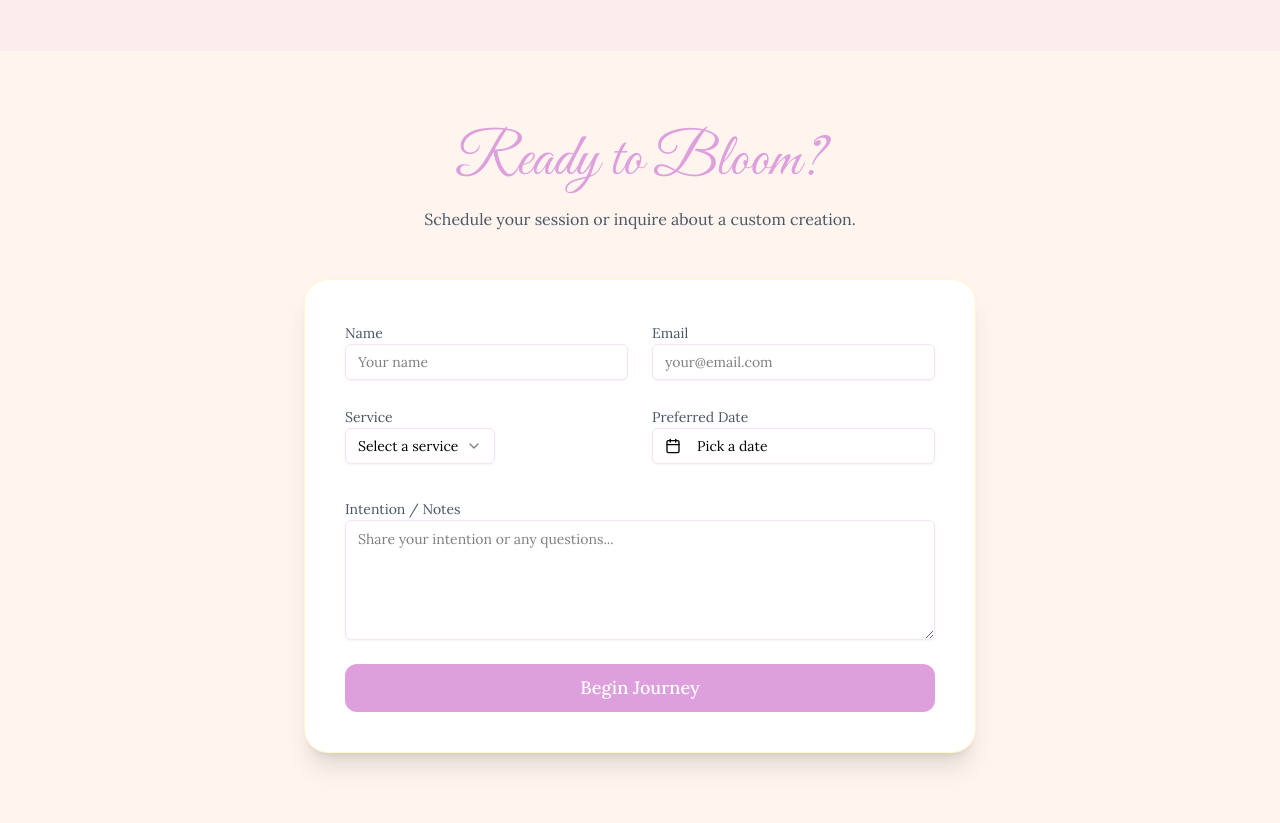
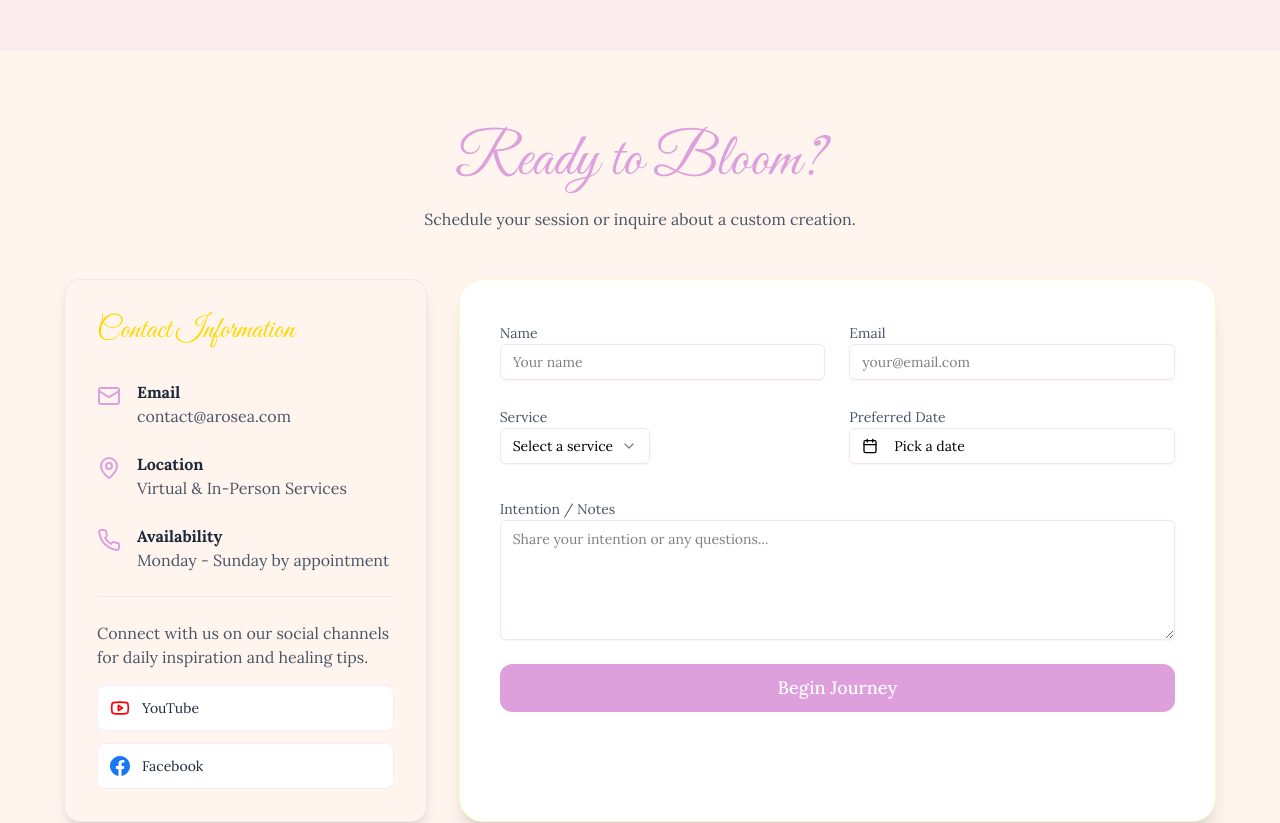
Before and after one commit to davisbryan595-lang/holistic-healing, a Next.js app: page / in a window 1280 px wide. Shown: the part 5160-5983 px from the top of the page. Built offline with nearby package versions, Linux system fonts and the light colour scheme.

Commit message:
Add contact info card beside booking form
cgen-ef4c3796477f4968b09efc48e11b448d

```diff
--- a/components/booking.tsx
+++ b/components/booking.tsx
@@ -8,8 +8,9 @@ import { Select, SelectContent, SelectItem, SelectTrigger, SelectValue } from "@
 import { Calendar } from "@/components/ui/calendar"
 import { Popover, PopoverContent, PopoverTrigger } from "@/components/ui/popover"
 import { format } from "date-fns"
-import { CalendarIcon, Loader2 } from 'lucide-react'
+import { CalendarIcon, Loader2, Mail, MapPin, Phone, Youtube } from 'lucide-react'
 import { cn } from "@/lib/utils"
+import Link from "next/link"
 
 export function Booking() {
   const [date, setDate] = useState<Date>()
@@ -46,7 +47,7 @@ export function Booking() {
 
   return (
     <section id="book" className="py-20 px-4 bg-[#FFF5EE]">
-      <div className="container mx-auto max-w-2xl">
+      <div className="container mx-auto max-w-6xl">
         <div className="text-center mb-12">
           <h2 className="font-heading text-5xl md:text-6xl text-[#DDA0DD] mb-4">Ready to Bloom?</h2>
           <p className="font-serif text-gray-600">
@@ -54,7 +55,71 @@ export function Booking() {
           </p>
         </div>
 
-        <form onSubmit={handleSubmit} className="bg-white p-8 md:p-10 rounded-3xl shadow-xl border border-[#FFD700]/20 space-y-6">
+        <div className="grid lg:grid-cols-3 gap-8">
+          {/* Contact Info Card */}
+          <div className="bg-[#FFF5EE] p-8 rounded-2xl border border-[#DDA0DD]/20 shadow-lg h-fit">
+            <h3 className="font-heading text-3xl text-[#FFD700] mb-8">Contact Information</h3>
+
+            <div className="space-y-6">
+              <div className="flex items-start gap-4">
+                <Mail className="text-[#DDA0DD] flex-shrink-0 mt-1" size={24} />
+                <div>
+                  <p className="font-serif font-bold text-gray-800">Email</p>
+                  <a href="mailto:contact@arosea.com" className="font-serif text-gray-600 hover:text-[#DDA0DD] transition-colors">
+                    contact@arosea.com
+                  </a>
+                </div>
+              </div>
+
+              <div className="flex items-start gap-4">
+                <MapPin className="text-[#DDA0DD] flex-shrink-0 mt-1" size={24} />
+                <div>
+                  <p className="font-serif font-bold text-gray-800">Location</p>
+                  <p className="font-serif text-gray-600">Virtual & In-Person Services</p>
+                </div>
+              </div>
+
+              <div className="flex items-start gap-4">
+                <Phone className="text-[#DDA0DD] flex-shrink-0 mt-1" size={24} />
+                <div>
+                  <p className="font-serif font-bold text-gray-800">Availability</p>
+                  <p className="font-serif text-gray-600">Monday - Sunday by appointment</p>
+                </div>
+              </div>
+
+              <div className="pt-6 border-t border-[#DDA0DD]/20">
+                <p className="font-serif text-gray-600 mb-4">
+                  Connect with us on our social channels for daily inspiration and healing tips.
+                </p>
+                <div className="space-y-3">
+                  <Link
+                    href="https://www.youtube.com/@AROSEASCREATIONS420"
+                    target="_blank"
+                    rel="noopener noreferrer"
+                    className="flex items-center gap-3 p-3 bg-white rounded-lg border border-[#DDA0DD]/20 hover:border-[#DDA0DD] hover:shadow-md transition-all group"
+                  >
+                    <Youtube className="text-[#FF0000] flex-shrink-0 group-hover:scale-110 transition-transform" size={20} />
+                    <span className="font-serif text-sm text-gray-800">YouTube</span>
+                  </Link>
+
+                  <Link
+                    href="https://www.facebook.com/people/Aroseas-Creations-Holistic-Healing/100091079950390/?sk=reels_tab"
+                    target="_blank"
+                    rel="noopener noreferrer"
+                    className="flex items-center gap-3 p-3 bg-white rounded-lg border border-[#DDA0DD]/20 hover:border-[#DDA0DD] hover:shadow-md transition-all group"
+                  >
+                    <svg className="text-[#1877F2] flex-shrink-0 group-hover:scale-110 transition-transform" width="20" height="20" viewBox="0 0 24 24" fill="currentColor">
+                      <path d="M24 12.073c0-6.627-5.373-12-12-12s-12 5.373-12 12c0 5.99 4.388 10.954 10.125 11.854v-8.385H7.078v-3.47h3.047V9.43c0-3.007 1.792-4.669 4.533-4.669 1.312 0 2.686.235 2.686.235v2.953H15.83c-1.491 0-1.956.925-1.956 1.874v2.25h3.328l-.532 3.47h-2.796v8.385C19.612 23.027 24 18.062 24 12.073z"/>
+                    </svg>
+                    <span className="font-serif text-sm text-gray-800">Facebook</span>
+                  </Link>
+                </div>
+              </div>
+            </div>
+          </div>
+
+          {/* Form */}
+          <form onSubmit={handleSubmit} className="lg:col-span-2 bg-white p-8 md:p-10 rounded-3xl shadow-xl border border-[#FFD700]/20 space-y-6">
           <div className="grid md:grid-cols-2 gap-6">
             <div className="space-y-2">
               <label className="text-sm font-serif text-gray-600">Name</label>
@@ -131,7 +196,8 @@ export function Booking() {
               "Begin Journey"
             )}
           </Button>
-        </form>
+          </form>
+        </div>
       </div>
     </section>
   )
```
